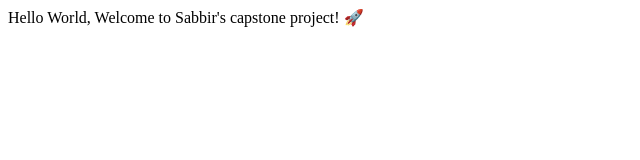
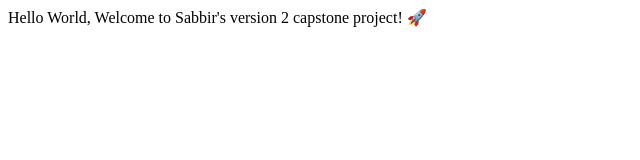
Before and after one commit to sabbir420/capstone-project-cloud-devops, a plain HTML site: page index.html in a window 1280 px wide. Shown: the whole page, without its empty margins (0-640 px from the left). Drawn offline with Linux system fonts and the light colour scheme.

Commit message:
changes in Jenkinsfile

```diff
--- a/index.html
+++ b/index.html
@@ -8,7 +8,7 @@
 </head>
 
 <body>
-    Hello World, Welcome to Sabbir's capstone project! 🚀
+    Hello World, Welcome to Sabbir's version 2 capstone project! 🚀
 </body>
 
 </html>
```
Also changed, not shown: 1 other file.
